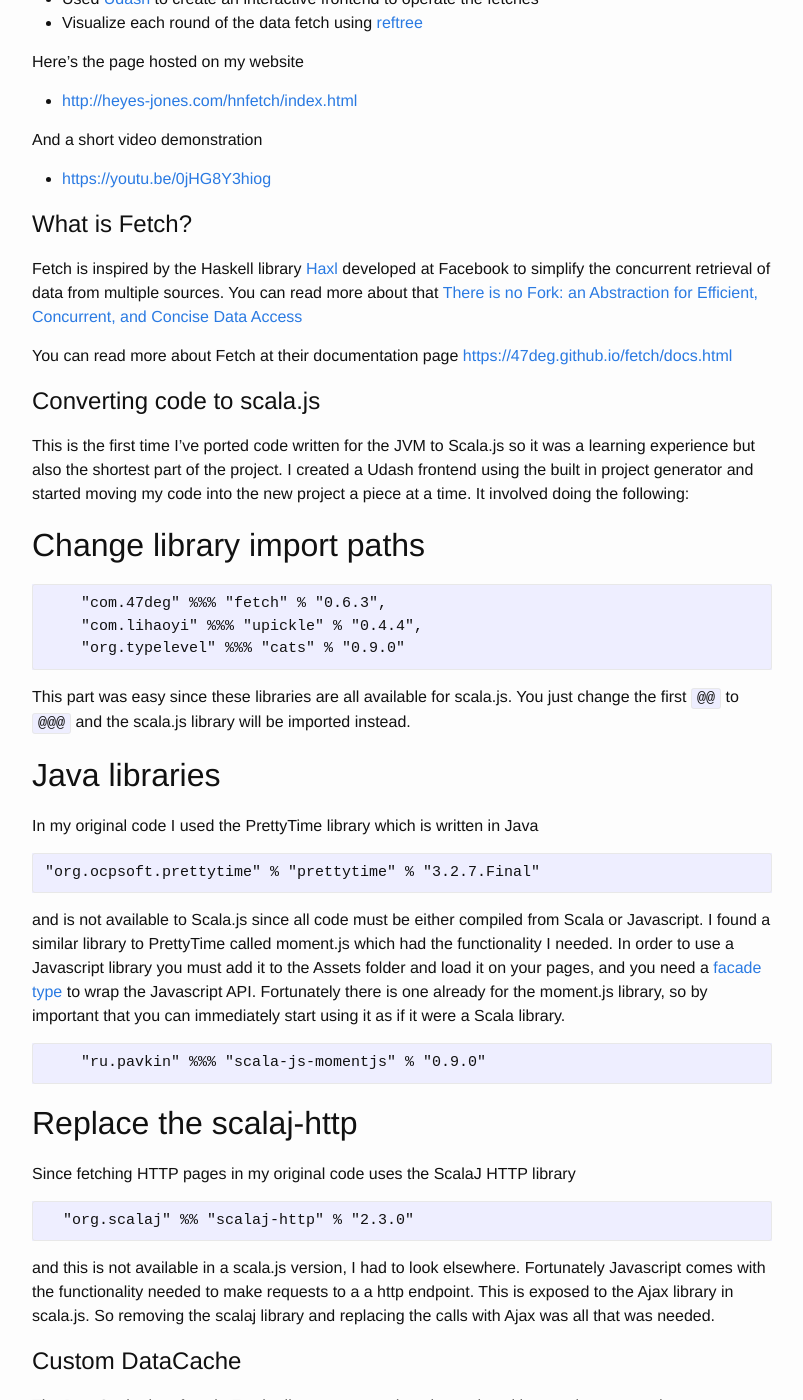
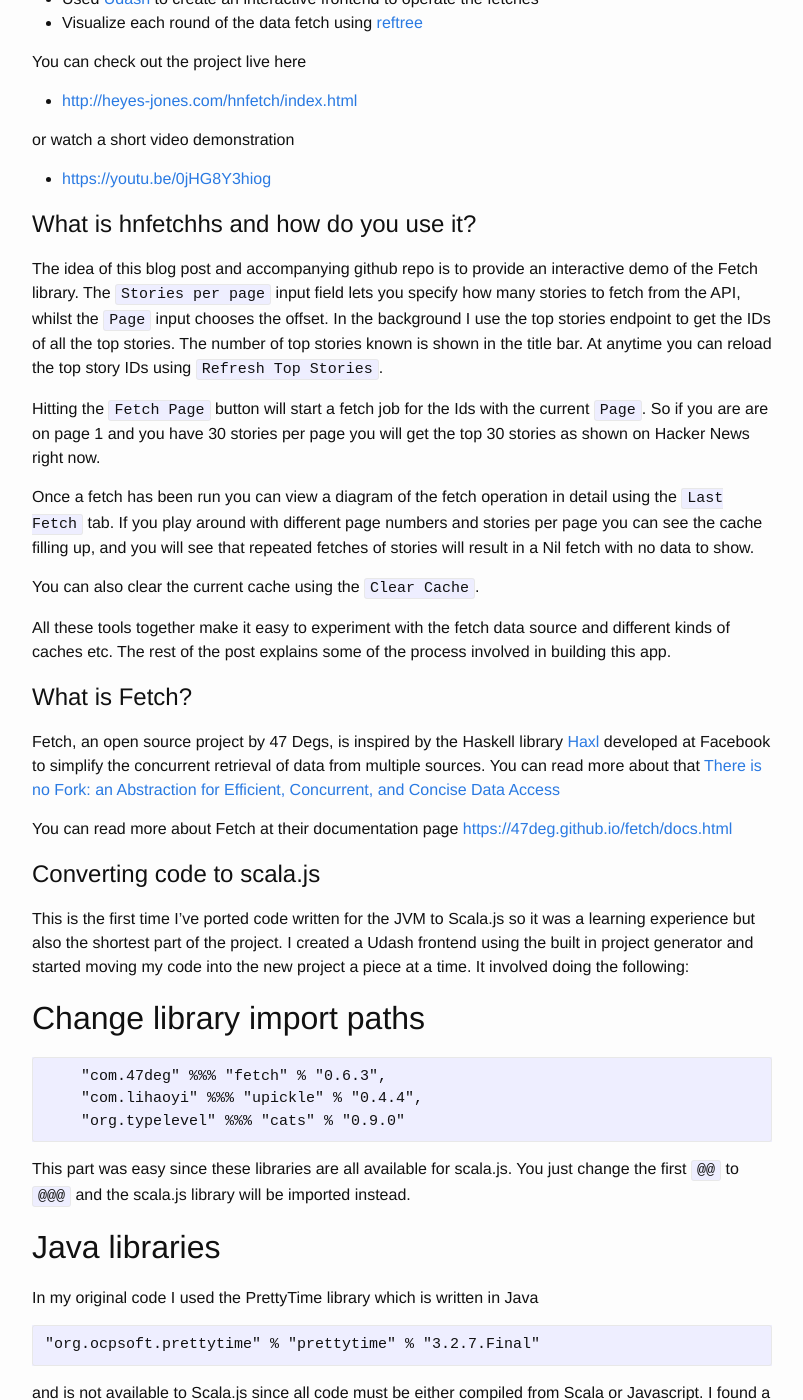
Before and after one commit to justinhj/justinhj.github.io, a Jekyll site: the page built from _posts/2017-10-11-hacker-news-api-3.md, in a window 1280 px wide and 1400 px high, scrolled down 801 px. Shown: the whole window, without its empty margins (238-1041 px from the left). Built offline with Jekyll 4.4.1, drawn with Linux system fonts in a browser that asks for light colours; comment, search, counter and statistics services are not loaded; some of the changed text lies outside the part shown.

Commit message:
better intro and fix some mistakes

````diff
--- a/_posts/2017-10-11-hacker-news-api-3.md
+++ b/_posts/2017-10-11-hacker-news-api-3.md
@@ -28,17 +28,29 @@
 - Used [Udash](http://udash.io/) to create an interactive frontend to operate the fetches
 - Visualize each round of the data fetch using [reftree](https://github.com/stanch/reftree)
 
-Here's the page hosted on my website
+You can check out the project live here
 
 - [http://heyes-jones.com/hnfetch/index.html](http://heyes-jones.com/hnfetch/index.html)
 
-And a short video demonstration
+or watch a short video demonstration
 
 - [https://youtu.be/0jHG8Y3hiog](https://youtu.be/0jHG8Y3hiog)
 
+# What is hnfetchhs and how do you use it?
+
+The idea of this blog post and accompanying github repo is to provide an interactive demo of the Fetch library. The `Stories per page` input field lets you specify how many stories to fetch from the API, whilst the `Page` input chooses the offset. In the background I use the top stories endpoint to get the IDs of all the top stories. The number of top stories known is shown in the title bar. At anytime you can reload the top story IDs using `Refresh Top Stories`.
+
+Hitting the `Fetch Page` button will start a fetch job for the Ids with the current `Page`. So if you are are on page 1 and you have 30 stories per page you will get the top 30 stories as shown on Hacker News right now.
+
+Once a fetch has been run you can view a diagram of the fetch operation in detail using the `Last Fetch` tab. If you play around with different page numbers and stories per page you can see the cache filling up, and you will see that repeated fetches of stories will result in a Nil fetch with no data to show.
+
+You can also clear the current cache using the `Clear Cache`.
+
+All these tools together make it easy to experiment with the fetch data source and different kinds of caches etc. The rest of the post explains some of the process involved in building this app.
+
 # What is Fetch?
 
-Fetch is inspired by the Haskell library [Haxl](https://github.com/facebook/Haxl) developed at Facebook to simplify the concurrent retrieval of data from multiple sources. You can read more about that [There is no Fork: an Abstraction for Efficient, Concurrent, and Concise Data Access](https://simonmar.github.io/bib/papers/haxl-icfp14.pdf)
+Fetch, an open source project by 47 Degs, is inspired by the Haskell library [Haxl](https://github.com/facebook/Haxl) developed at Facebook to simplify the concurrent retrieval of data from multiple sources. You can read more about that [There is no Fork: an Abstraction for Efficient, Concurrent, and Concise Data Access](https://simonmar.github.io/bib/papers/haxl-icfp14.pdf)
 
 You can read more about Fetch at their documentation page [https://47deg.github.io/fetch/docs.html](https://47deg.github.io/fetch/docs.html)
 
@@ -78,17 +90,23 @@
   "org.scalaj" %% "scalaj-http" % "2.3.0"
 ```
 
-and this is not available in a scala.js version, I had to look elsewhere. Fortunately Javascript comes with the functionality needed to make requests to a a http endpoint. This is exposed to the Ajax library in scala.js. So removing the scalaj library and replacing the calls with Ajax was all that was needed.
+and this is not available in a scala.js version, I needed to replace it. Fortunately Javascript comes with the functionality needed to make requests to a a http endpoint. This is exposed to the Ajax library in scala.js. So removing the scalaj library and replacing the calls with Ajax was all that was needed.
+
+You can see that this is very simple in the source file `HNFetch.hs`
+
+```
+ def hnRequest[T](url: String)(implicit r: Reader[T]) : Future[Either[String, T]]
+ ```
 
 # Custom DataCache
 
 The DataCache interface in Fetch allows you to update the cache with new elements and to get a particular element from the cache if it is there. In order to write an interactive tool to explore Fetch I wanted to be able to show the number of elements in the cache. I also wanted to be able to empty the cache, but that's straightforward, you just replace the existing cache with a new empty one.
 
-Take a look at the code in `com.justinhj.hnfetch.Cache` for a DataCache capable of returning its size.
+Take a look at the code in `Cache.scala` for a simple DataCache implementation with the size function exposed.
 
 # Udash frontend
 
-The [Udash guide](http://guide.udash.io) tells you everything you need to know to make great interactive frontends entirely in Scala. I've used the Bootstrap add-on to utilize features such as tabbed panes to switch between the stories and the fetch diagram.
+The [Udash guide](http://guide.udash.io) tells you everything you need to know to make great interactive frontends (and two kinds of backends) in a typesafe manner and entirely in Scala. I've used the Bootstrap add-on to utilize features such as tabbed panes to switch between the stories and the fetch diagram.
 
 # Visualizing the Fetch rounds
 
@@ -127,7 +145,7 @@
 
 ![Fetch diagram](/../images/fetch.png)
 
-Here you can see that each round grabbed at least 8 items (that's the number of items per round my data source specifies) and you can see the time in ms for each one.
+Here you can see that each round grabbed at least 8 items (that's the number of items per round my data source specifies) and you can see the time in ms for each one. One thing to note is that the rounds are actually a queue not a list, but I found the list view was a lot easier to understand visually.
 
 # Next steps
 
````
Also changed, not shown: other parts of _posts/2017-10-11-hacker-news-api-3.md (+1 -1 lines).
